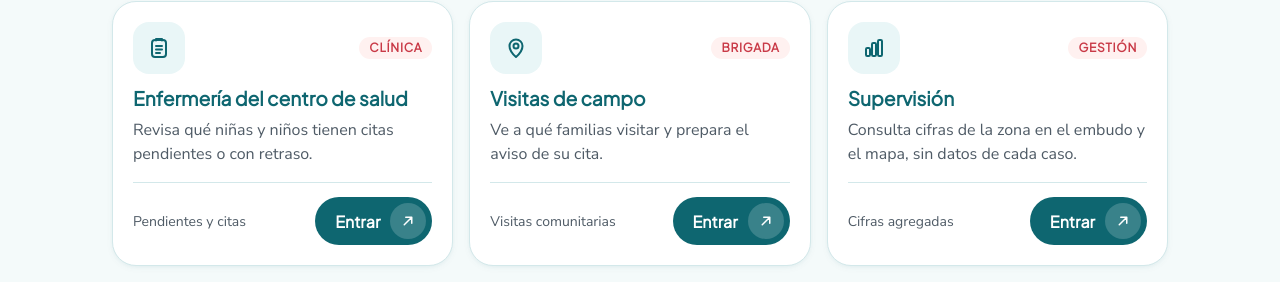
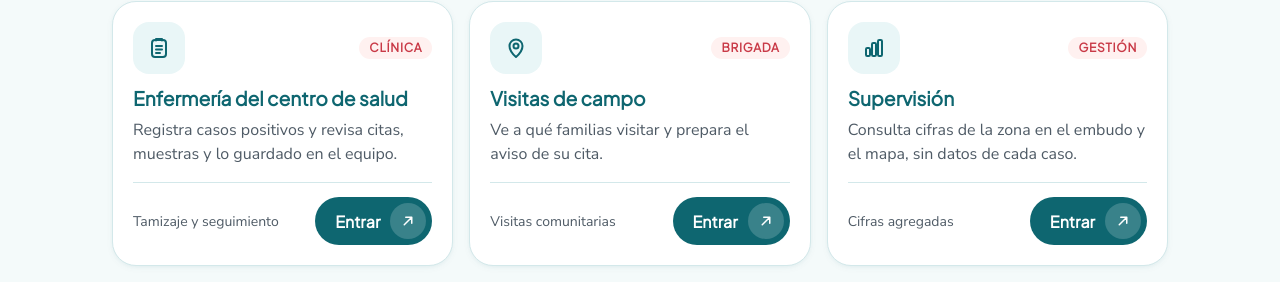
Before and after one commit to MagaliCarranza/simori, a React (Vite) app: page / in a window 1280 px wide. Shown: the part 617-899 px from the top of the page. Built offline with nearby package versions, Linux system fonts and the light colour scheme.

Commit message:
Inicio: tarjeta de Enfermería con pie Tamizaje y seguimiento y texto sobre registrar casos y revisar citas, muestras y lo guardado

```diff
--- a/src/roles/roles.js
+++ b/src/roles/roles.js
@@ -5,9 +5,9 @@ export const ROLES = [
   {
     rol: 'captura',
     etiqueta: 'Clínica',
-    pie: 'Pendientes y citas',
+    pie: 'Tamizaje y seguimiento',
     nombre: 'Enfermería del centro de salud',
-    descripcion: 'Revisa qué niñas y niños tienen citas pendientes o con retraso.',
+    descripcion: 'Registra casos positivos y revisa citas, muestras y lo guardado en el equipo.',
   },
   {
     rol: 'campo',
```
Also changed, not shown: 1 other file (tests, documents, lock files or other folders).
